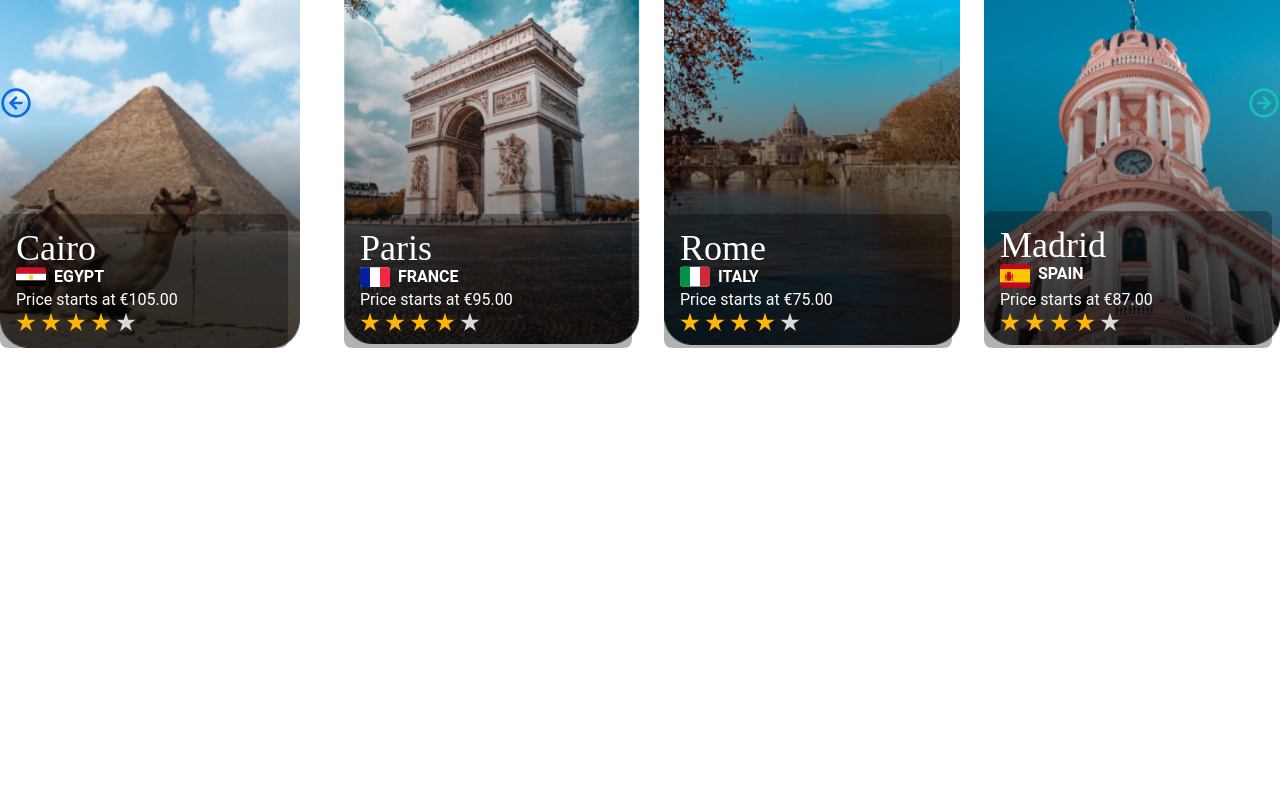
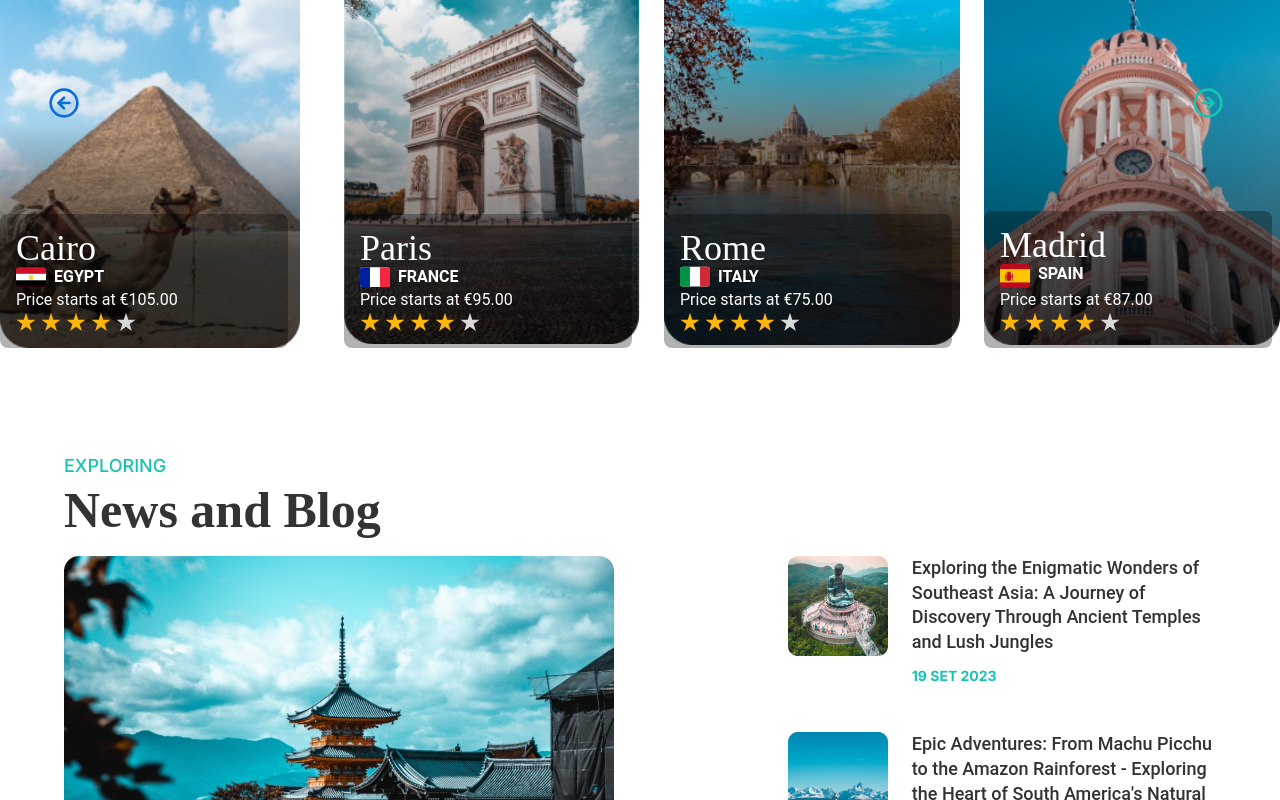
Before and after one commit to priyankashah3107/Travell, a Next.js app: page / in a window 1280 px wide. Shown: the part 2000-2800 px from the top of the page. Before the commit the page ends 2348 px from the top, so only its background shows below. Built offline with nearby package versions, Linux system fonts and the light colour scheme.

Commit message:
feat: News and Blog

```diff
--- a/src/components/Activity.tsx
+++ b/src/components/Activity.tsx
@@ -3,6 +3,7 @@ import { Mountain, Star, TentIcon } from 'lucide-react'
 import React from 'react'
 import Image from 'next/image'
 import Destination from "../components/Destination"
+import NewAndBlog from './NewAndBlog'
 const activity = [
   {
     id: 1,
@@ -46,9 +47,9 @@ const adven = [
 
 const Activity: React.FC = () => {
   return (
-    <div className="absolute  text-white  ">
+    <div className="absolute  text-white w-screen ">
 
-        <div className='bg-[#17C3B2]'>
+        <div className='bg-[#17C3B2] '>
           {activity.map((val, idx) => (
             <div key={idx} className='p-4 lg:p-14'>
               <h4 className="text-[#0E3D4D] text-xl font-medium lg:font-medium font-['DM Sans'] uppercase leading-[30px]">{val.name}</h4>
@@ -69,6 +70,7 @@ const Activity: React.FC = () => {
           ))}
         </div>
         <Destination />
+        <NewAndBlog />
     </div>
 
   )
--- a/src/components/DatePickerDemo.tsx
+++ b/src/components/DatePickerDemo.tsx
@@ -22,7 +22,7 @@ export function DatePickerDemo() {
         <Button
           variant={"outline"}
           className={cn(
-            "w-[280px] justify-start text-left font-normal",
+            "w-full justify-start text-left font-normal",
             !date && "text-muted-foreground"
           )}
         >
--- a/src/components/Destination.tsx
+++ b/src/components/Destination.tsx
@@ -20,7 +20,7 @@ const descr = [
 const Destination = () => {
 
   return (
-    <div className="bg-white">
+    <div className="bg-white w-screen">
 
          <div>
           {descr.map((val, idx) => (
--- a/src/components/InputDemo.tsx
+++ b/src/components/InputDemo.tsx
@@ -6,12 +6,12 @@ import { Button } from "./ui/button"
 
 const InputDemo = () => {
   return (
-    <div className="  text-white bg-black opacity-9 ">
+    <div className="text-white bg-black opacity-9 ">
        <div className="  bg-[#015950] h-screen lg:h-44 lg:bg-transparent w-screen ">
 
 
       <h1 className="text-[28px] lg:text-[40px] font-bold font-['Playfair_Display'] leading-[60px] text-center">Plan your travel now</h1>
-        <div className="  lg:h-full flex flex-col lg:flex-row gap-6 lg:pl-20">
+        <div className="  lg:h-full flex flex-col lg:flex-row gap-6 p-10 lg:pl-20">
         <label>
         Search Destination*
         <Input type="text" placeholder="Enter Destination" />
--- a/src/components/MyCard.tsx
+++ b/src/components/MyCard.tsx
@@ -243,10 +243,10 @@ const MyCard: React.FC = () => {
 
   return (
     <div className='relative flex flex-col items-center justify-center  '>
-      <button onClick={handlePrevClick} className="pre-btn hidden lg:block  absolute left-0 z-10 ">
+      <button onClick={handlePrevClick} className="pre-btn hidden lg:block ml-12  absolute left-0 z-10 ">
         <ArrowLeftCircle size={32} />
       </button>
-      <button onClick={handleNextClick} className="next-btn hidden lg:block  absolute right-0 z-10 ">
+      <button onClick={handleNextClick} className="next-btn hidden lg:block mr-14 absolute right-0 z-10 ">
         <ArrowRightCircle size={32} />
       </button>
 
--- a/src/components/NewAndBlog.tsx
+++ b/src/components/NewAndBlog.tsx
@@ -1,7 +1,26 @@
 import { ArrowRight } from 'lucide-react'
 import React from 'react'
+import Image from 'next/image'
+import { Button } from './ui/button'
 
-const news = [
+interface News {
+  id: number,
+  image: string,
+  loc: string,
+  title: string,
+  desc: string,
+  article: string,
+  icon: React.ReactNode
+}
+
+interface Blog {
+  id: number,
+  image: string,
+  about: string,
+  date: string
+}
+
+const news: News[] = [
    {
     id: 1,
     image: "/tibat.png",
@@ -14,7 +33,7 @@ const news = [
 ]
 
 
-const blog = [
+const blog: Blog[] = [
   {
     id: 1,
     image: "/bhudda.png",
@@ -24,7 +43,7 @@ const blog = [
 
   {
     id: 2,
-    image: "/mount.png",
+    image: "/mout.png",
     about: "Epic Adventures: From Machu Picchu to the Amazon Rainforest - Exploring the Heart of South America's Natural Beauty and Cultural Riches",
     date: "10 MAY 2023"
   },
@@ -36,7 +55,7 @@ const blog = [
   },
   {
     id: 4,
-    image: "/mounta.png",
+    image: "/mouta.png",
     about: "Off the Beaten Path: Uncovering Hidden Gems in South America - From Remote Villages to Pristine Wilderness, the Ultimate Exploration",
     date: "15 JUN 2023"
   },
@@ -44,9 +63,45 @@ const blog = [
 
 ]
 
-const NewAndBlog = () => {
+const NewAndBlog: React.FC = () => {
   return (
-    <div>NewAndBlog</div>
+    <div className="bg-white text-[#333333] p-4 lg:p-16 mt-10 w-screen ">
+      <div>
+        <h4 className="text-[#17c3b2] text-sm lg:text-lg font-medium font-['DM Sans'] uppercase leading-[30px]">Exploring</h4>
+        <h1 className="text-[35px] lg:text-[50px] font-semibold font-['Playfair_Display'] leading-[35px] lg:leading-[60px] mb-4">News and Blog</h1>
+      </div>
+
+<div className='flex flex-col lg:flex-row '>
+      <div>
+        {news.map((val, idx) => (
+          <div key={idx} className="flex flex-col gap-2 lg:gap-4">
+            <Image src={val.image}  alt="img" width={550} height={370} className="w-screen h-[370px] lg:w-[550px] lg:h-[370px]" />
+            <h4 className="text-[#17c3b2] text-lg  font-semibold font-['DM Sans'] uppercase leading-snug">{val.loc}</h4>
+            <h2 className="text-[25px] lg:text-[28px] font-bold font-['Roboto'] leading-[33px]">{val.title}</h2>
+            <p className="text-black text-xl font-normal font-['Roboto'] leading-[27px] lg:leading-normal">{val.desc}</p>
+
+            <Button className="bg-white text-[#17C3B2] hover:bg-[#00897b] hover:text-[#fff] border border-[#17C3B2] mb-10 lg:mb-0 mt-6 w-44">{val.article}{val.icon}</Button>
+          </div>
+        ))}
+      </div>
+
+      <div>
+        <div className="flex flex-col gap-4  lg:gap-12">
+          {blog.map((val, idx) => (
+           <div key={idx} className="flex flex-row gap-4 lg:gap-6">
+            <Image src={val.image} alt='img' width={100} height={100} className='size-[100px]' />
+            <div className='flex flex-col gap-2 lg:gap-3'>
+            <p className=" text-[15px] lg:text-lg font-medium font-['Roboto'] leading-[18px] lg:leading-snug">{val.about}</p>
+            <time className=" text-[#17C3B2] text-sm font-bold font-['DM Sans'] leading-[16px] lg:leading-tight">{val.date}</time>
+            </div>
+
+           </div>
+        ))}
+        </div>
+        <Button className="bg-white text-[#17C3B2] hover:bg-[#00897b] hover:text-[#fff] border border-[#17C3B2] mb-10 lg:mb-0 mt-6 w-44">See All Articles <ArrowRight /></Button>
+      </div>
+    </div>
+    </div>
   )
 }
 
```
